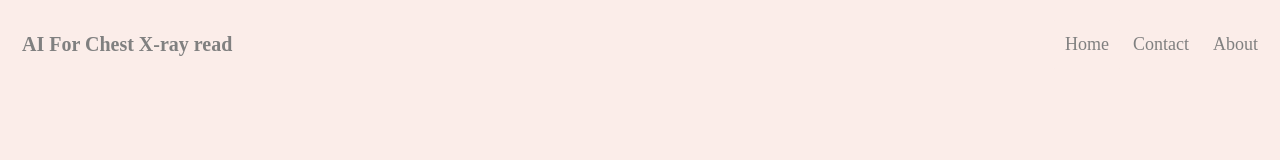
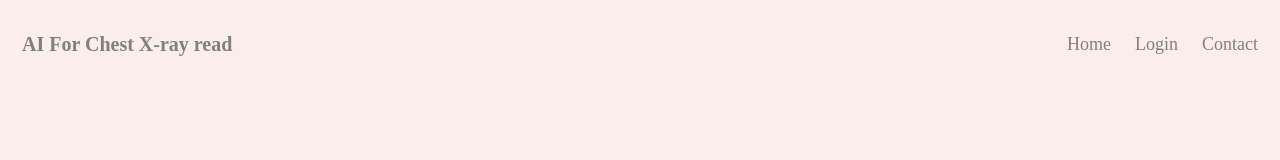
Before and after one commit to suvanshdutt/4ZP6A-capstone, a SvelteKit app: page / in a window 1280 px wide. Shown: the top 160 px of the page. Built offline with nearby package versions, Linux system fonts and the light colour scheme.

Commit message:
Update Header.svelte

```diff
--- a/src/shared/Header.svelte
+++ b/src/shared/Header.svelte
@@ -8,8 +8,8 @@
             <a class="logo">AI For Chest X-ray read</a>
             <div class="header-right">
               <a class="active" href="#home">Home</a>
-              <a href="contact">Contact</a>
-              <a href="about">About</a>
+              <a href="contact">Login</a>
+              <a href="about">Contact</a>
             </div>
           </div>
     </nav>
```
